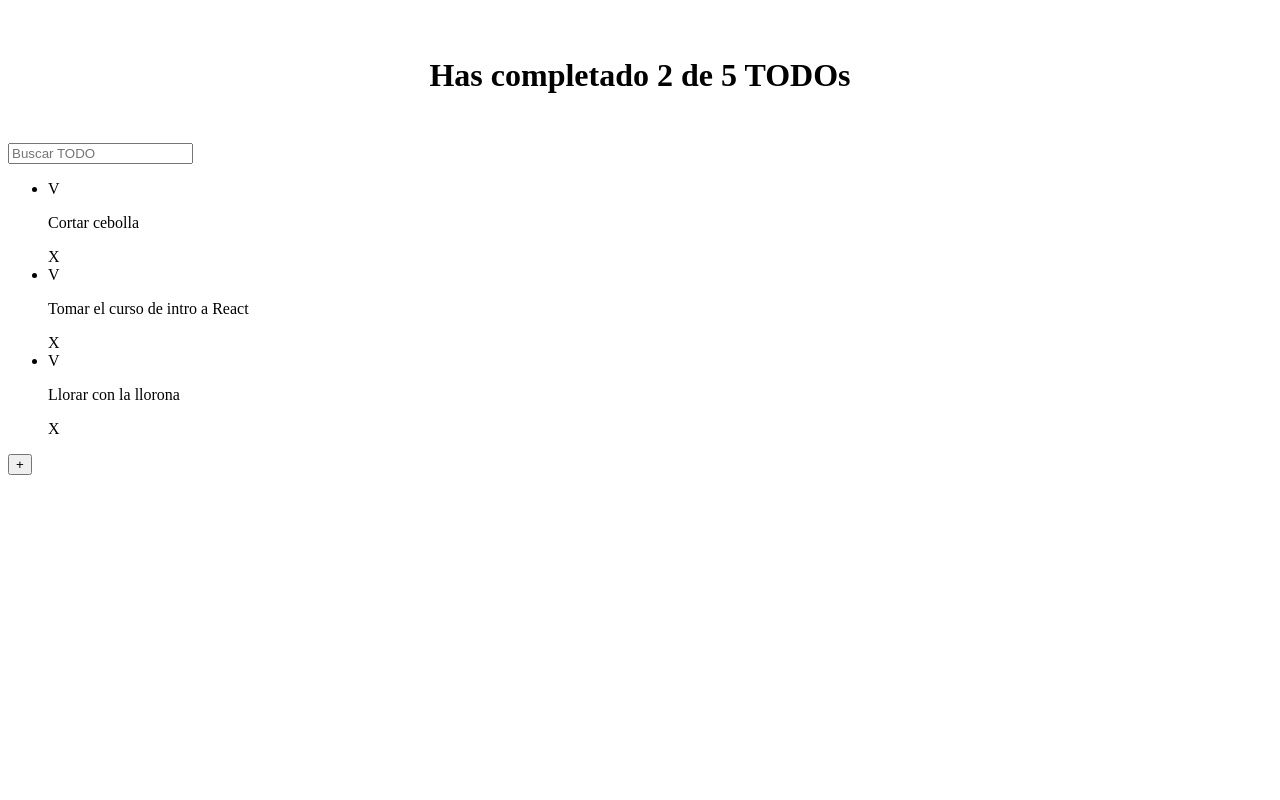
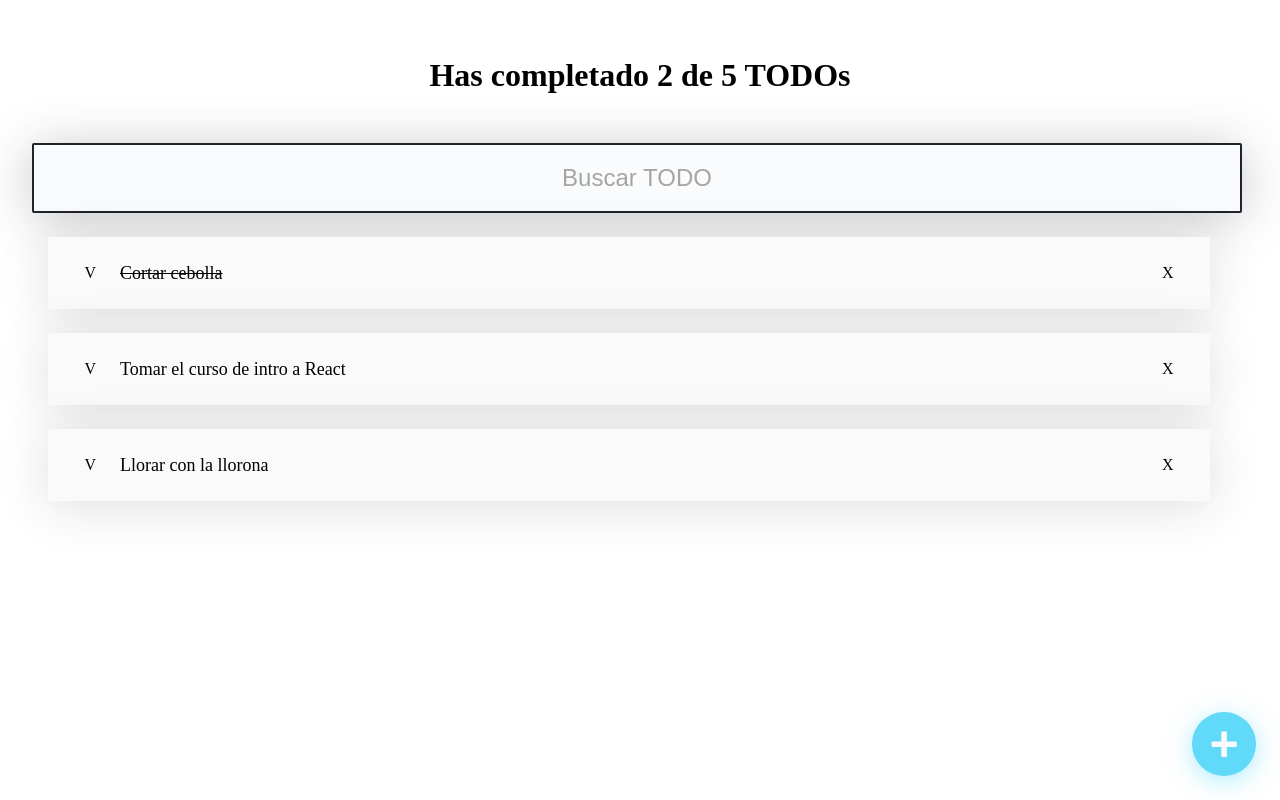
Before and after one commit to edgar-dev07/todo-react, a React (Vite) app: page / in a window 1280 px wide. Built offline with nearby package versions, Linux system fonts and the light colour scheme.

Commit message:
add style to components

```diff
--- a/src/CreateTodoButton.css
+++ b/src/CreateTodoButton.css
@@ -0,0 +1,25 @@
+.createTodoButton{
+    background-color: #61DAFA;
+    box-shadow: 0px 5px 25px rgba(97, 218, 250, 0.5);
+    border: none;
+    border-radius: 50%;
+    cursor: pointer;
+    font-size: 50px;
+    position: fixed;
+    bottom: 24px;
+    right: 24px;
+    font-weight: bold;
+    color: #FAFAFA;
+    display: flex;
+    justify-content: center;
+    align-items: center;
+    height: 64px;
+    width: 64px;
+
+    transform: rotate(0);
+    transition: 0.3s ease;
+}
+
+.createTodoButton:hover{
+    transform: rotate(224deg);
+}
--- a/src/CreateTodoButton.tsx
+++ b/src/CreateTodoButton.tsx
@@ -2,7 +2,7 @@ import './CreateTodoButton.css'
 
 function CreateTodoButton() {
     return (
-        <button>
+        <button className="createTodoButton">
             +
         </button>
     )
--- a/src/TodoItem.css
+++ b/src/TodoItem.css
@@ -0,0 +1,23 @@
+.TodoItem{
+    background-color: #FAFAFA;
+    position: relative;
+    display: flex;
+    justify-content: center;
+    align-items: center;
+    margin-top: 24px;
+    box-shadow: 0px 5px 50px rgba(32, 35, 41,0.15);
+    width: calc(100% - 62px);
+}
+
+
+.TodoItem-p {
+    margin: 24px 0 24px 24px;
+    width: calc(100% - 120px);
+    font-size: 18px;
+    line-height: 24px;
+    font-weight: 400;
+}
+
+.TodoItem-p--complete{
+    text-decoration: line-through;
+}
--- a/src/TodoItem.tsx
+++ b/src/TodoItem.tsx
@@ -3,7 +3,18 @@ import type { TodoItemProps }  from './TodoItem.types'
 
 function TodoItem({ text, completed }:TodoItemProps) {
   return (
-    <li><span>V</span> <p>{text} {completed}</p> <span>X</span> </li>
+    <li className="TodoItem">
+        <span
+            className={`Icon Icon-check ${completed && 'Icon-check--active'}`}
+        >V</span>
+
+        <p
+            className={`TodoItem-p ${completed && 'TodoItem-p--complete'}`}
+        >{text} </p>
+
+        <span className="Icon Icon-delete">X</span>
+
+    </li>
   )
 }
 
--- a/src/TodoSearch.css
+++ b/src/TodoSearch.css
@@ -0,0 +1,23 @@
+.TodoSearch{
+    background: #F9FBFC;
+    border-radius: 2px;
+    border: 2px solid #202329;
+    margin: 0 24px;
+    height: 64px;
+    width: calc(100% - 62px);
+    font-size: 24px;
+    text-align: center;
+    font-weight: 400;
+    color: #1E1E1F;
+    box-shadow: 0px 5px 50px rgba(32,35,41,0.25);
+
+}
+
+.TodoSearch::placeholder{
+    color: #A5A5A5;
+    font-weight: 400;
+}
+
+.TodoSearch:focus{
+    outline-color: #61DAFA;
+}
--- a/src/TodoSearch.tsx
+++ b/src/TodoSearch.tsx
@@ -2,7 +2,11 @@ import './TodoSearch.css';
 
 function TodoSearch() {
   return (
-    <input className="TodoSearch" placeholder="Buscar TODO"/>
+    <input
+     onChange={(event) => {
+        console.log(event.target.value);
+      }}
+    className="TodoSearch" placeholder="Buscar TODO"/>
   )
 }
 export { TodoSearch };
```
